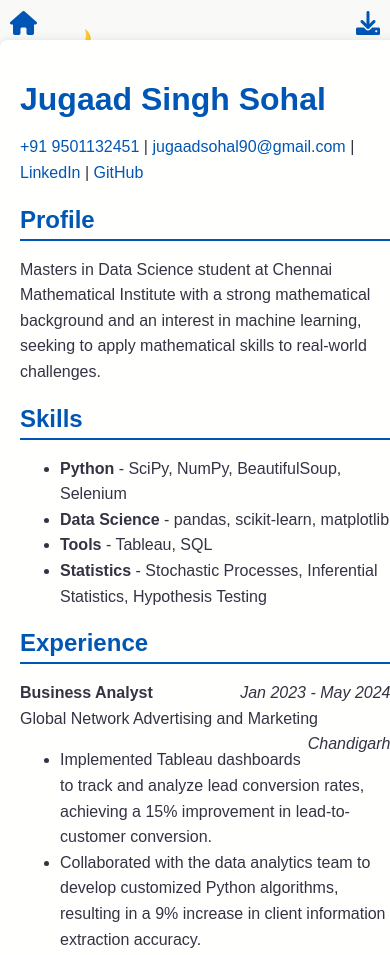
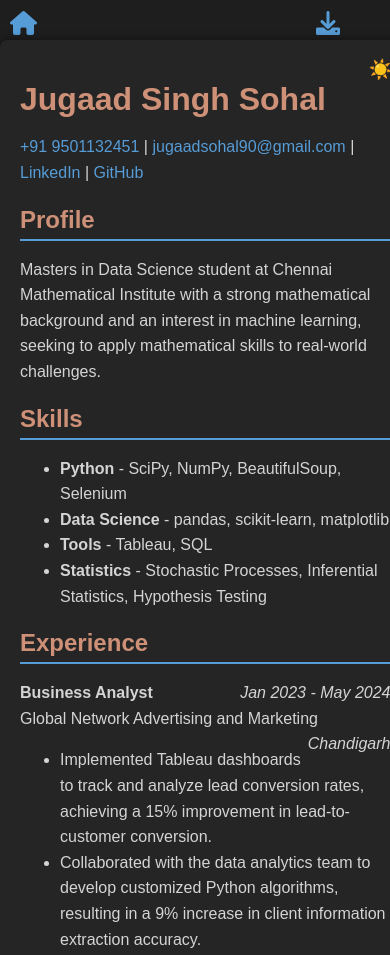
Before and after one commit to jss-1/jugaad.github.io, a plain HTML site: page resume.html in a window 390 px wide. Shown: the top 955 px of the page. Drawn offline with Linux system fonts and the light colour scheme.

Commit message:
fixed position of dark mode

```diff
--- a/resume.html
+++ b/resume.html
@@ -11,17 +11,17 @@
       font-family: Arial, sans-serif;
       margin: 0;
       padding: 0;
-      color: #334;
-      background-color: #f9f9f8;
+      color: #d4d4d4;
+      background-color: #1e1e1e;
       transition: background-color 0.5s, color 0.5s;
     }
     .container {
       width: 95%;
       max-width: 800px;
       margin: 40px auto;
-      background: #fffffe;
+      background: #252526;
       padding: 20px;
-      box-shadow: 0px 0px 10px rgba(0, 0, 0, 0.1);
+      box-shadow: 0px 0px 10px rgba(0, 0, 0, 0.5);
       border-radius: 8px;
       position: relative;
       transition: background-color 0.5s;
@@ -30,18 +30,18 @@
       margin-bottom: 20px;
     }
     h1, h2 {
-      color: #0056b4;
+      color: #ce9178;
       margin-bottom: 10px;
     }
     p, ul {
       line-height: 1.6;
     }
     a {
-      color: #0056b4;
+      color: #569cd6;
       text-decoration: none;
     }
     .section-title {
-      border-bottom: 2px solid #0056b4;
+      border-bottom: 2px solid #569cd6;
       padding-bottom: 5px;
       margin-bottom: 15px;
     }
@@ -51,54 +51,54 @@
       top: 10px;
       left: 10px;
       font-size: 1.5em;
-      color: #0056b4;
+      color: #569cd6;
       text-decoration: none;
     }
     .download-icon {
-      position: fixed;
+      position: absolute;
       top: 10px;
-      right: 10px;
+      right: 50px;
       font-size: 1.5em;
-      color: #0056b4;
+      color: #569cd6;
       text-decoration: none;
       transition: color 0.3s;
     }
     .download-icon:hover {
-      color: #004494;
-    }
-    /* Dark mode styles */
-    .dark-mode {
-      background-color: #1e1e1e;
-      color: #d4d4d4;
-    }
-    .dark-mode .container {
-      background-color: #252526;
-    }
-    .dark-mode h1, .dark-mode h2 {
-      color: #ce9178;
-    }
-    .dark-mode a {
-      color: #569cd6;
-    }
-    .dark-mode .section-title {
-      border-color: #569cd6;
+      color: #4080c0;
     }
     /* Toggle button for dark mode */
     .toggle-button {
-      position: fixed;
-      top: 20px;
-      left: 60px;
+      position: absolute;
+      top: 10px;
+      right: 10px;
       padding: 8px;
       font-size: 1.2em;
-      color: #0056b4;
+      color: #569cd6;
       cursor: pointer;
     }
     .toggle-button:hover {
-      color: #004494;
+      color: #4080c0;
+    }
+    /* Light mode styles */
+    .light-mode {
+      background-color: #f9f9f8;
+      color: #334;
+    }
+    .light-mode .container {
+      background-color: #fffffe;
+    }
+    .light-mode h1, .light-mode h2 {
+      color: #0056b4;
+    }
+    .light-mode a {
+      color: #0056b4;
+    }
+    .light-mode .section-title {
+      border-color: #0056b4;
     }
   </style>
 </head>
-<body>
+<body class="dark-mode">
 
   <!-- Home Icon Button -->
   <a href="index.html" class="home-icon"><i class="fas fa-home"></i></a>
@@ -108,10 +108,10 @@
     <i class="fas fa-download"></i>
   </a>
 
-  <!-- Dark Mode Toggle Button -->
-  <span class="toggle-button" onclick="toggleDarkMode()" title="Toggle Dark Mode">🌙</span>
+  <div class="container">
+    <!-- Dark Mode Toggle Button -->
+    <span class="toggle-button" onclick="toggleDarkMode()" title="Toggle Light/Dark Mode">☀️</span>
 
-  <div class="container">
     <!-- Header -->
     <header>
       <h1>Jugaad Singh Sohal</h1>
@@ -196,13 +196,14 @@
         <span>ISI M.Stat Entrance - Rank 40</span>
       </p>
     </section>
-
   </div>
 
   <!-- Dark Mode Toggle Script -->
   <script>
     function toggleDarkMode() {
-      document.body.classList.toggle('dark-mode');
+      document.body.classList.toggle('light-mode');
+      const toggleButton = document.querySelector('.toggle-button');
+      toggleButton.innerHTML = document.body.classList.contains('light-mode') ? '🌙' : '☀️';
     }
   </script>
 </body>
```
